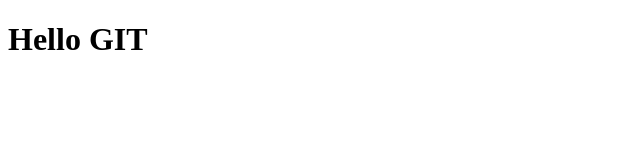
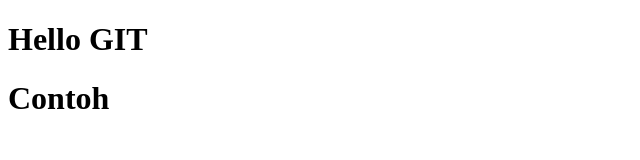
Before and after one commit to mangORTE/belajar-git-remote, a plain HTML site: page index.html in a window 1280 px wide. Shown: the whole page, without its empty margins (0-640 px from the left). Drawn offline with Linux system fonts and the light colour scheme.

Commit message:
add contoh index.html

```diff
--- a/index.html
+++ b/index.html
@@ -10,5 +10,8 @@
     <h1>
         Hello GIT
     </h1>
+    <h1>
+        Contoh
+    </h1>
 </body>
 </html>
```
